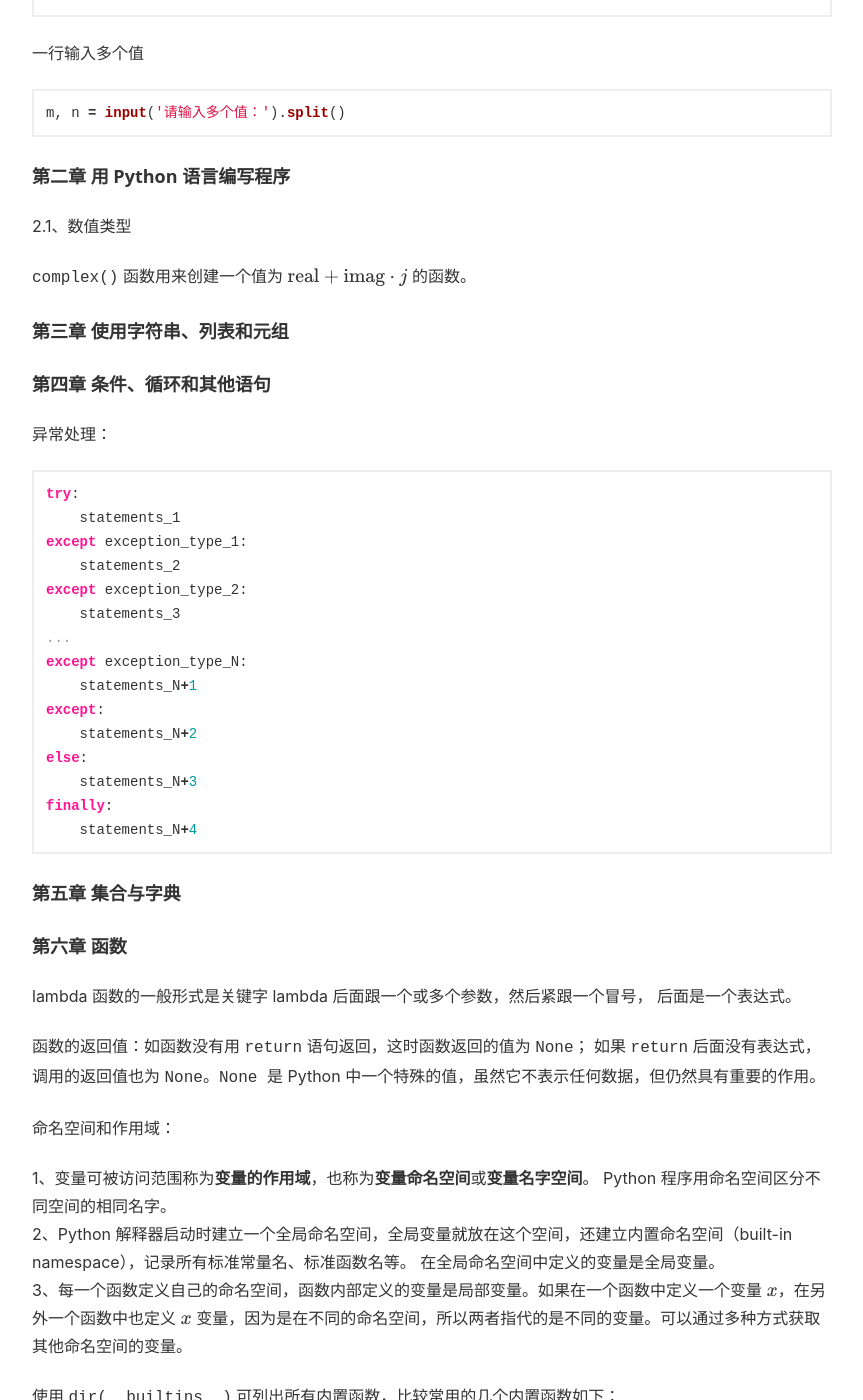
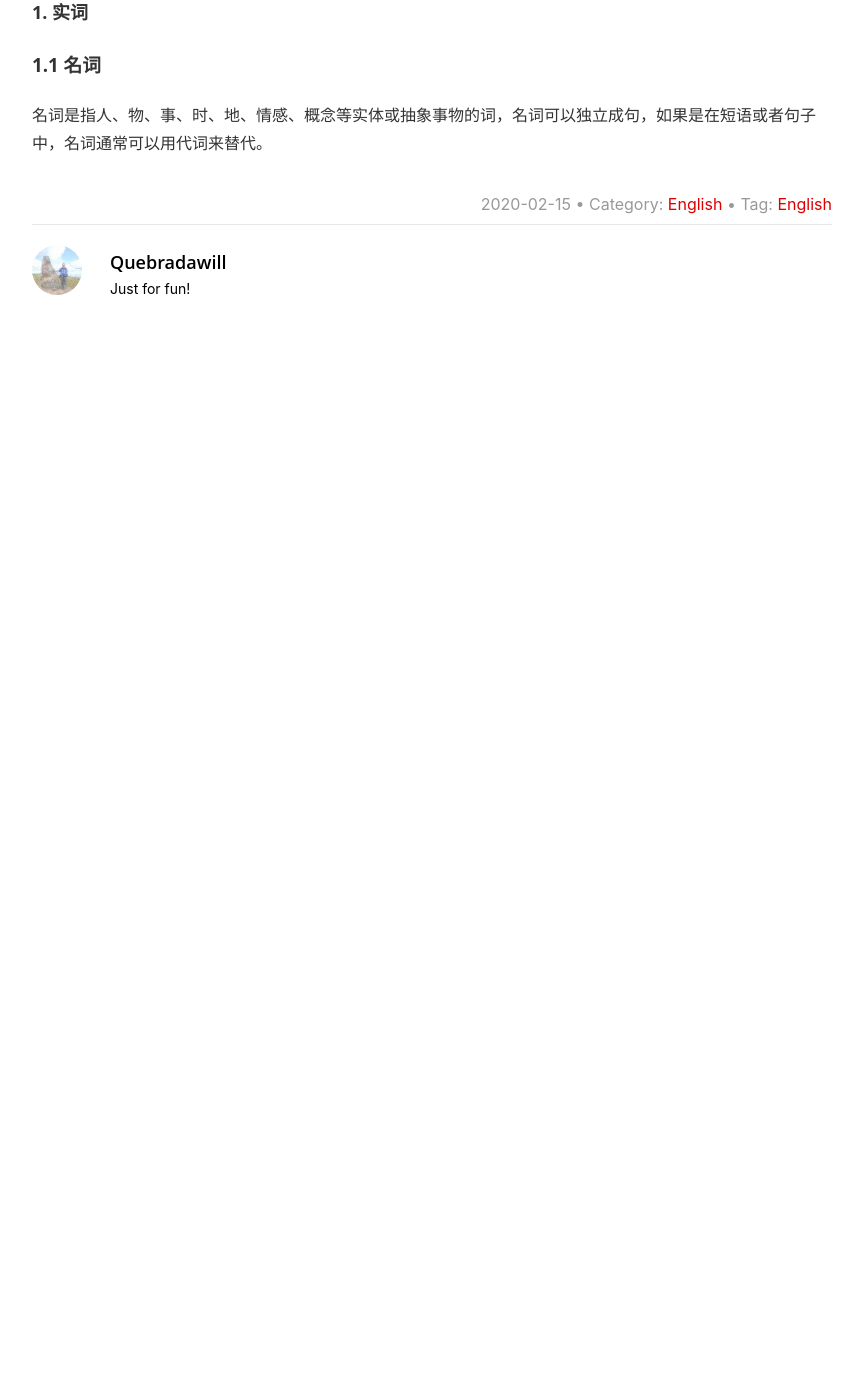
Before and after one commit to Quebradawill/quebrada.github.io, a Jekyll site: the page built from _posts/2020-02-15-english-words.md, in a window 1280 px wide and 1400 px high, scrolled down 353 px. Shown: the whole window, without its empty margins (208-1071 px from the left). Built offline with Jekyll 4.4.1, drawn with Linux system fonts in a browser that asks for light colours; formulas are drawn with MathJax 3; a script that is not in the unit is left out; comment, search, counter and statistics services are not loaded; after the commit the page ends 900 px from its top, so only the background shows below that; some of the changed text lies outside the part shown.

Commit message:
Update 2020-02-15-english-words.md

````diff
--- a/_posts/2020-02-15-english-words.md
+++ b/_posts/2020-02-15-english-words.md
@@ -1,116 +1,27 @@
 ---
 layout: post
-title: Python 程序设计 - 浙江大学
-date: 2020-02-12
-categories: Programming
-tags: Python
+title: 高中英语所有词法知识
+date: 2020-02-15
+categories: English
+tags: English
 status: publish
 type: post
 published: true
 author: Quebradawill
 ---
 
-## 第一章 Python 语言概述
+英语的语法知识其实就只有**词法**和**句法**两部分。
+$$
+词汇 \begin{cases} 实词 \to 名词、代词、形容词、数词、动词、副词 \\ 虚词 \to 介词、连词、感叹词、冠词 \end{cases}
+$$
 
-1.2、`id( )` 是 Python 的内置函数， 可以显示对象的地址 。
+###### 在英语的词汇中，一共包含两大类词，他们分别是**实词**和**虚词**。
 
-1.3、输入及输出函数
+**实词**：实词是含有实际意义的词，实词可以单独充当句子成分，具有词汇意义和语法意义。实词一般包括有名词、代词、形容词、数词、动词及副词六种。
+**虚词**：虚词是没有完整意义的词，虚词不能单独充当句子成分，但是具有语法意义。常见的虚词有介词、连词、感叹词、冠词四种。
 
-读取整数
+## 1. 实词
 
-```python
-a = int(input())
-```
+### 1.1 名词
 
-一行输入多个值
-
-```python
-m, n = input('请输入多个值：').split()
-```
-
-## 第二章 用 Python 语言编写程序
-
-2.1、数值类型
-
-`complex()` 函数用来创建一个值为 $\textrm{real} + \textrm{imag} \cdot j$ 的函数。
-
-## 第三章 使用字符串、列表和元组
-
-
-
-## 第四章 条件、循环和其他语句
-
-异常处理：
-
-```python
-try:
-    statements_1
-except exception_type_1:
-    statements_2
-except exception_type_2:
-    statements_3
-...
-except exception_type_N:
-    statements_N+1
-except:
-    statements_N+2
-else:
-    statements_N+3
-finally:
-    statements_N+4
-```
-
-## 第五章 集合与字典
-
-
-
-## 第六章 函数
-
-lambda 函数的一般形式是关键字 lambda 后面跟一个或多个参数，然后紧跟一个冒号， 后面是一个表达式。
-
-函数的返回值：如函数没有用 `return` 语句返回，这时函数返回的值为 `None`； 如果 `return` 后面没有表达式，调用的返回值也为 `None`。`None `是 Python 中一个特殊的值，虽然它不表示任何数据，但仍然具有重要的作用。
-
-命名空间和作用域：
-
-1、变量可被访问范围称为**变量的作用域**，也称为**变量命名空间**或**变量名字空间**。 Python 程序用命名空间区分不同空间的相同名字。<br>2、Python 解释器启动时建立一个全局命名空间，全局变量就放在这个空间，还建立内置命名空间（built-in namespace），记录所有标准常量名、标准函数名等。 在全局命名空间中定义的变量是全局变量。<br>3、每一个函数定义自己的命名空间，函数内部定义的变量是局部变量。如果在一个函数中定义一个变量 $x$，在另外一个函数中也定义 $x$ 变量，因为是在不同的命名空间，所以两者指代的是不同的变量。可以通过多种方式获取其他命名空间的变量。
-
-使用 `dir(__builtins__)` 可列出所有内置函数，比较常用的几个内置函数如下：
-
-1、`sorted` 函数对字符串，列表，元组，字典等对象进行排序操作。<br>2、`map` 会根据提供的函数对指定序列做映射。<br>3、`zip` 函数用于将可迭代的对象作为参数，将对象中对应的元素打包成一个个元组，然后返回由这些元组组成的列表或迭代器；<br>4、Python 是一种动态语言，它包含很多含义。Python变量类型，操作的合法性检查都在动态运行中检查；运算的代码需要到运行时才能动态确定；程序结构也可以动态变化，容许动态加载新模块等。`eval` 和 `exec` 这两个函数就体现了这个特点。`eval` 是计算表达式，返回表达式的值。`exec` 可运行 Python 的程序，返回程序运行结果。<br>5、`all` 和 `any` 函数将可迭代的对象作为参数。
-
-如下方法也可以列出所有内置函数：
-
-```python
-import builtins
-dir(builtins)
-```
-
-引入模块的方法：
-
-```python
-import module_name
-```
-
-下面这种方法引入模块中的所有函数，调用的时候不需要再加模块名
-
-```python
-from module_name import *
-```
-
-下面这种方法引入模块中的单个函数，调用的时候也不需要再加模块名
-
-```python
-from module_name import function_name
-```
-
-**包**：我们已使用过单行代码、多行函数、独立程序以及同一目录下的多个模块。为了使 Python 应用更具可扩展性，你可以把多个模块文件组织成目录，称之为**包**。包是一个目录，其中包含一组模块文件和一个 init.py 文件。如果模块存在于包中，使用 `import package.module_name` 形式导入包中模块，用以下形式调用函数：`package.module_name.function_name`。
-
-## 第七章 文件
-
-
-
-## 第八章 类和对象
-
-
-
-## 第九章 Web 应用程序开发和网络爬虫
+名词是指人、物、事、时、地、情感、概念等实体或抽象事物的词，名词可以独立成句，如果是在短语或者句子中，名词通常可以用代词来替代。
````
